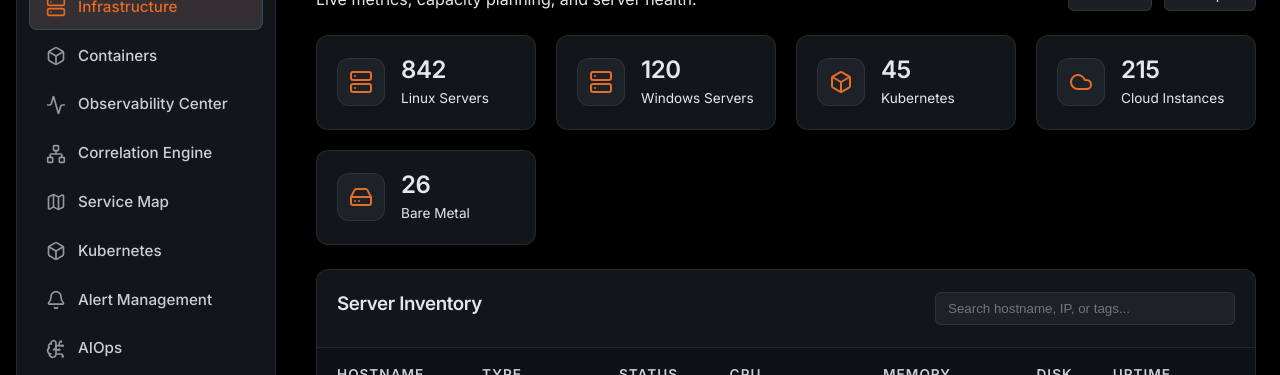
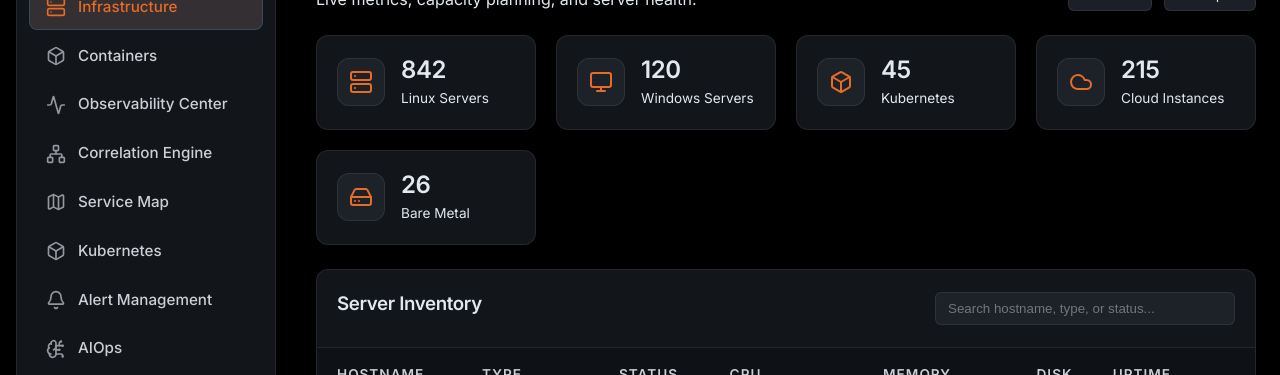
Before and after one commit to JSourabh/observability-stack, a React app in the folder frontend/: page /infrastructure in a window 1280 px wide. Shown: the part 180-555 px from the top of the page. Built offline with nearby package versions, Linux system fonts and the light colour scheme; the HTML template or start-up script is replaced by a standard one.

Commit message:
adding the feature in infra #17

```diff
--- a/frontend/src/pages/Infrastructure.jsx
+++ b/frontend/src/pages/Infrastructure.jsx
@@ -1,10 +1,10 @@
-import React from 'react';
-import { Server, Box, Cloud, HardDrive, Filter, Download, MoreVertical } from 'lucide-react';
+import React, { useState } from 'react';
+import { Server, Box, Cloud, HardDrive, Filter, Download, MoreVertical, Monitor } from 'lucide-react';
 import './Infrastructure.css';
 
 const INFRA_CATEGORIES = [
   { id: 'linux', label: 'Linux Servers', count: 842, icon: Server },
-  { id: 'windows', label: 'Windows Servers', count: 120, icon: Server },
+  { id: 'windows', label: 'Windows Servers', count: 120, icon: Monitor },
   { id: 'k8s', label: 'Kubernetes', count: 45, icon: Box },
   { id: 'cloud', label: 'Cloud Instances', count: 215, icon: Cloud },
   { id: 'baremetal', label: 'Bare Metal', count: 26, icon: HardDrive },
@@ -19,6 +19,14 @@ const SERVER_LIST = [
 ];
 
 export default function Infrastructure() {
+  const [searchTerm, setSearchTerm] = useState('');
+
+  const filteredServers = SERVER_LIST.filter(server =>
+    server.id.toLowerCase().includes(searchTerm.toLowerCase()) ||
+    server.type.toLowerCase().includes(searchTerm.toLowerCase()) ||
+    server.status.toLowerCase().includes(searchTerm.toLowerCase())
+  );
+
   return (
     <div className="infra-page">
       <div className="infra-header">
@@ -27,8 +35,8 @@ export default function Infrastructure() {
           <p className="text-muted">Live metrics, capacity planning, and server health.</p>
         </div>
         <div className="header-actions">
-          <button className="btn-secondary"><Filter size={16} /> Filter</button>
-          <button className="btn-secondary"><Download size={16} /> Export</button>
+          <button className="btn-secondary" onClick={() => alert('Filter options coming soon')}><Filter size={16} /> Filter</button>
+          <button className="btn-secondary" onClick={() => alert('Exporting data as CSV...')}><Download size={16} /> Export</button>
         </div>
       </div>
 
@@ -47,7 +55,13 @@ export default function Infrastructure() {
       <div className="infra-content glass-panel">
         <div className="table-header">
           <h3>Server Inventory</h3>
-          <input type="text" className="table-search" placeholder="Search hostname, IP, or tags..." />
+          <input
+            type="text"
+            className="table-search"
+            placeholder="Search hostname, type, or status..."
+            value={searchTerm}
+            onChange={(e) => setSearchTerm(e.target.value)}
+          />
         </div>
 
         <div className="table-container">
@@ -65,7 +79,7 @@ export default function Infrastructure() {
               </tr>
             </thead>
             <tbody>
-              {SERVER_LIST.map(server => (
+              {filteredServers.map(server => (
                 <tr key={server.id}>
                   <td className="font-semibold">{server.id}</td>
                   <td className="text-muted">{server.type}</td>
```
